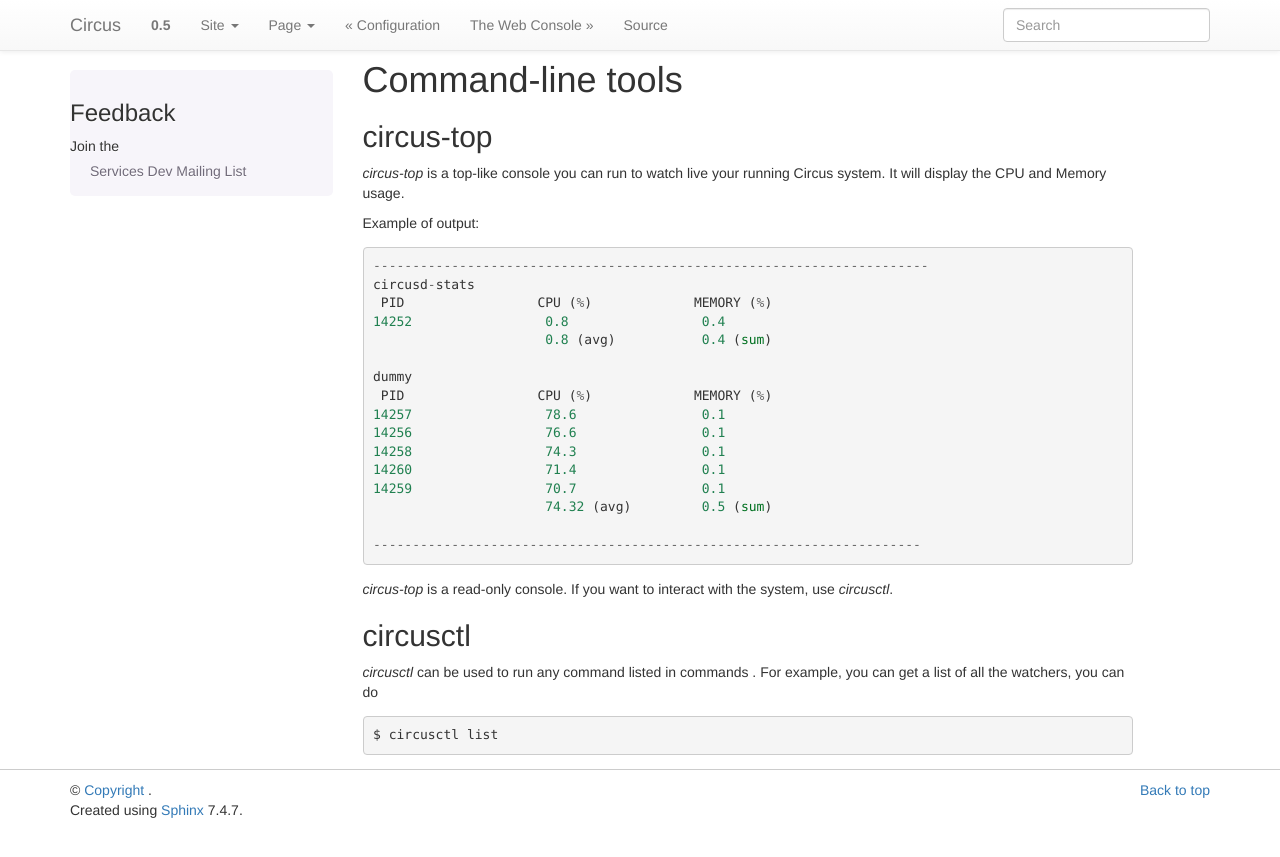
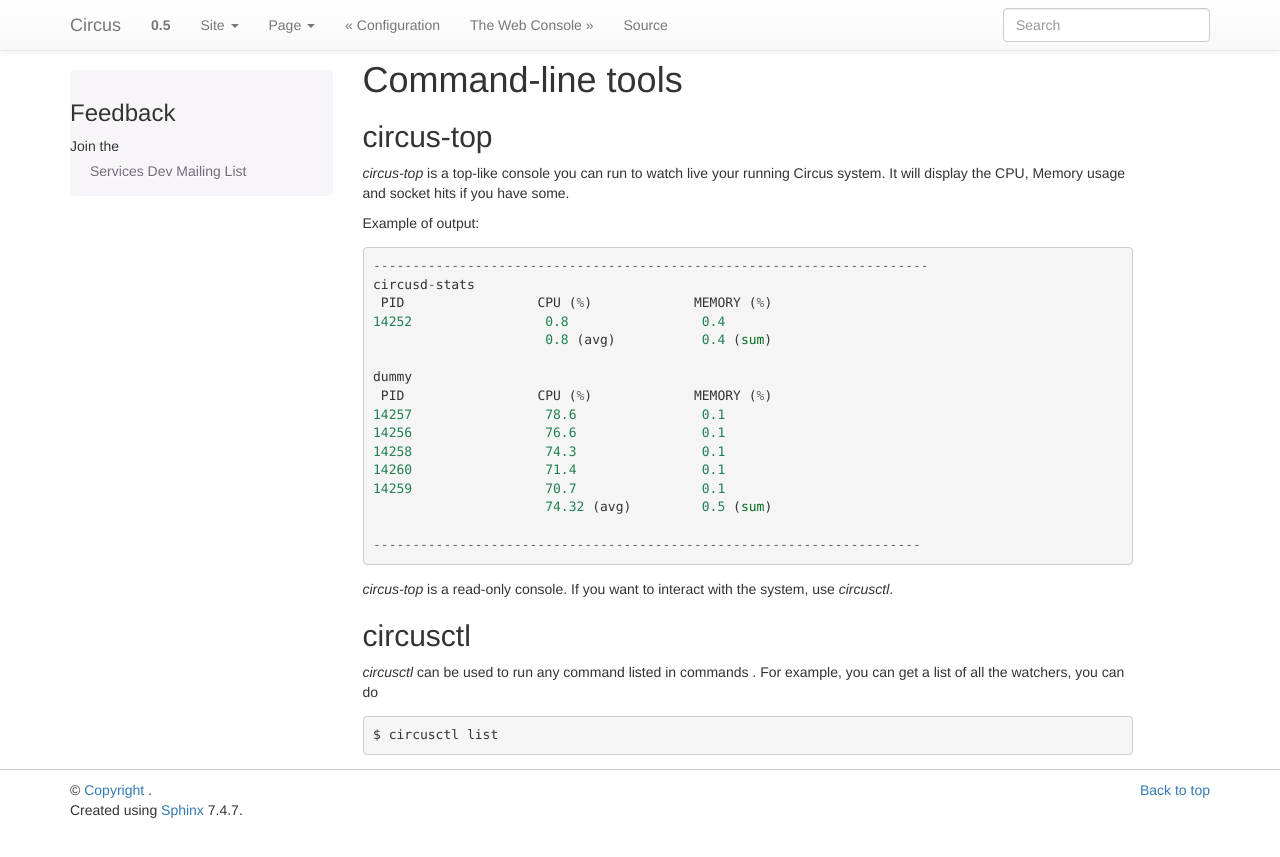
Before and after one commit to circus-tent/circus, a Sphinx documentation site: the page built from docs/source/cli.rst, in a window 1280 px wide. Shown: the top 857 px of the page. Built offline with Sphinx 7.4.7, drawn with Linux system fonts in a browser that asks for light colours; pages that are not in the unit, such as notebooks, are missing from menus.

Commit message:
circus-top has sockets too

```diff
--- a/docs/source/cli.rst
+++ b/docs/source/cli.rst
@@ -8,8 +8,9 @@
 ==========
 
 *circus-top* is a top-like console you can run to watch
-live your running Circus system. It will display the CPU and Memory
-usage.
+live your running Circus system. It will display the CPU, Memory
+usage and socket hits if you have some.
+
 
 Example of output::
 
```
